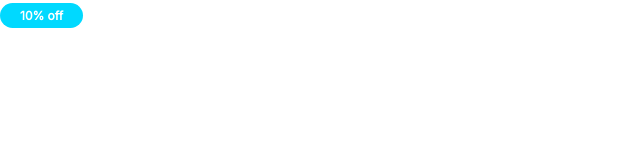
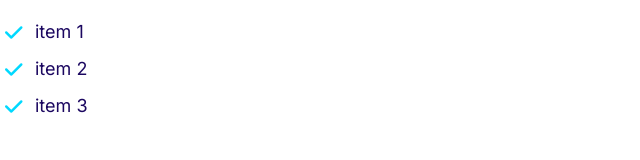
Before and after one commit to israt9528/my-first-project, a plain HTML site: page index.html in a window 1280 px wide. Shown: the whole page, without its empty margins (0-640 px from the left). Drawn offline with Linux system fonts and the light colour scheme.

Commit message:
define all the lists components.

```diff
--- a/css/styles.css
+++ b/css/styles.css
@@ -95,3 +95,35 @@ a {
         font-size: 1.2rem;
     }
 }
+/*lists*/
+.list {
+    list-style: none;
+    padding-left: 0;
+    color: var(--color-headings);
+}
+.list--inline .list__item {
+    display: inline-block;
+    margin-right: 2rem;
+}
+.list--tick .list__item {
+    padding-left: 4rem;
+    margin-bottom: 1rem;
+}
+i {
+    float: left;
+    font-size: 2rem;
+    padding-top: 0.8rem;
+    padding-left: 0.5rem;
+    color: var(--color-secondary);
+
+}
+@media screen and (min-width: 1024px){
+    .list--tick .list__item {
+        padding-left: 3.5rem;
+
+    }
+    i {
+        padding-top: 0.5rem;
+    }
+
+}
--- a/index.html
+++ b/index.html
@@ -6,6 +6,10 @@
     <title>Document</title>
     <link rel="preconnect" href="https://fonts.googleapis.com" />
     <link rel="preconnect" href="https://fonts.gstatic.com" crossorigin />
+    <script
+      src="https://kit.fontawesome.com/3d247520db.js"
+      crossorigin="anonymous"
+    ></script>
     <link
       href="https://fonts.googleapis.com/css2?family=Inter:opsz,wght@14..32,400;600;700;&display=swap"
       rel="stylesheet"
@@ -14,6 +18,13 @@
     <link rel="stylesheet" href="css/styles.css" />
   </head>
   <body>
-    <span class="badge badge--secondary small--badge">10% off</span>
+    <ul class="list list--tick">
+      <i class="fa-solid fa-check"></i>
+      <li class="list__item">item 1</li>
+      <i class="fa-solid fa-check"></i>
+      <li class="list__item">item 2</li>
+      <i class="fa-solid fa-check"></i>
+      <li class="list__item">item 3</li>
+    </ul>
   </body>
 </html>
```
Also changed, not shown: components/lists.html (added, +8 -0 lines).
